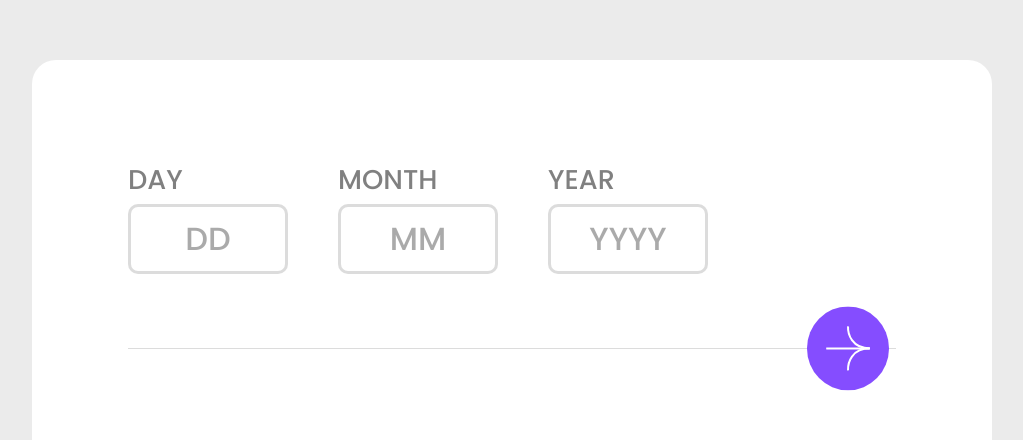
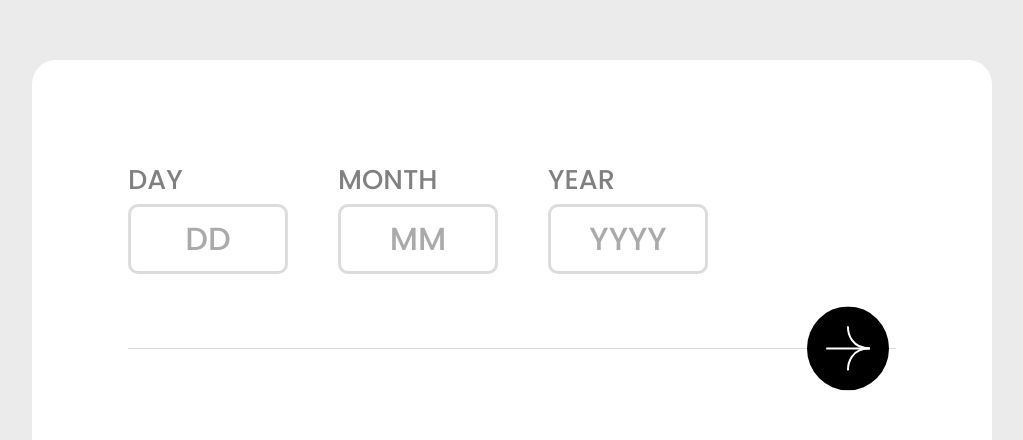
Before and after one commit to WebZap/age_calculator_NP, a plain HTML site: page index.html in a window 1280 px wide. Shown: the part 190-630 px from the top of the page, without its empty margins (128-1151 px from the left). Drawn offline with Linux system fonts and the light colour scheme.

Commit message:
add bg color btn

```diff
--- a/dist/css/main.css
+++ b/dist/css/main.css
@@ -127,16 +127,23 @@ body {
 }
 
 .button img {
-  background: #854dff;
+  background: #000;
   border-radius: 50%;
   padding: 1.2rem;
   z-index: 200;
   transform: rotate(-90deg);
   animation: start 2s ease;
+  transition: 0.3s ease;
 }
+
+
 
 button:hover{
   cursor: pointer;
+}
+
+button img:hover{
+  background: #854dff;
 }
 
 .button-wrapper::after{
--- a/dist/js/app.js
+++ b/dist/js/app.js
@@ -6,4 +6,8 @@ const addData = () => {
     return `год: ${date.getFullYear()}, Месяц ${date.getMonth() + 1}`
 }
 
+const test = () => {
+    alert('test')
+}
+
 log(addData())
--- a/index.html
+++ b/index.html
@@ -53,7 +53,7 @@
                     </div>
 
                 <div class="button-wrapper">
-                    <button class="button" id="button"><img src="./dist/./img/arrow.svg" alt=""></button>
+                    <button class="button" id="button" onclick="test()"><img src="./dist/./img/arrow.svg" alt="button"></button>
                 </div>
                 </form>
                 <div class="counters">
```
